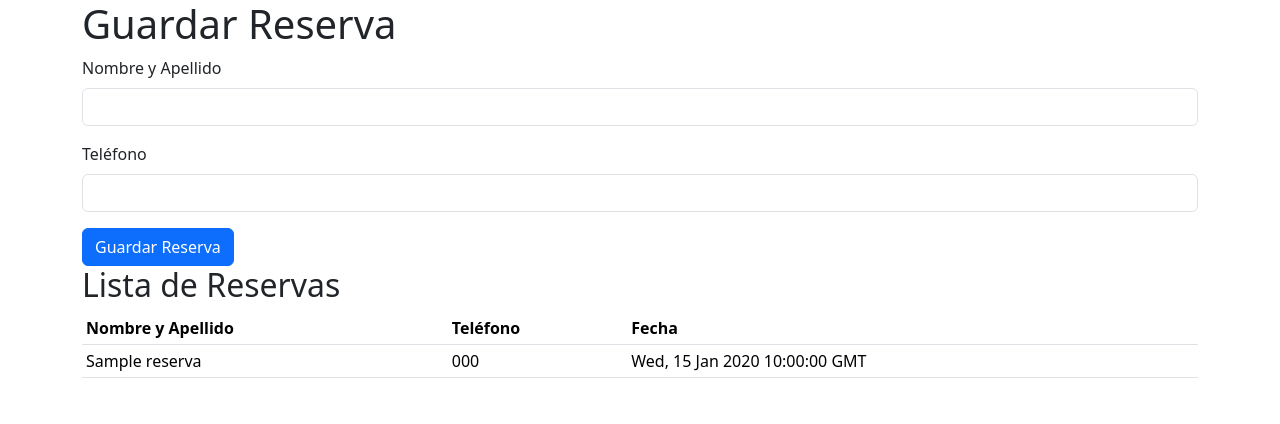
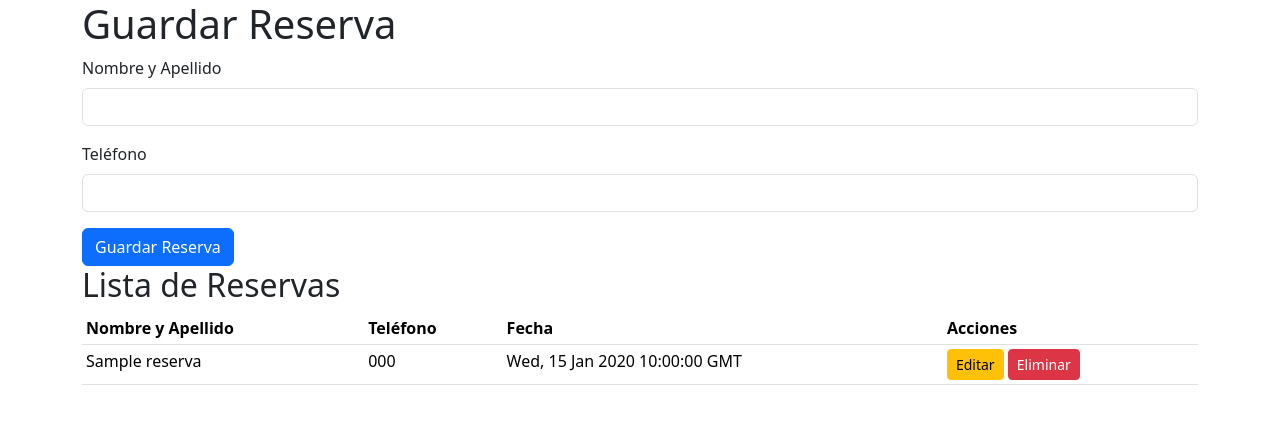
Before and after one commit to CarlosR2104/flask, a Flask app: page / in a window 1280 px wide. Shown: the top 424 px of the page. Run offline with Flask 3, Linux system fonts and the light colour scheme; tables that the repository leaves empty or names only in its code hold one stand-in row (values such as "Sample post"); some libraries are stand-ins or nearby versions.

Commit message:
Update app.html

```diff
--- a/templates/app.html
+++ b/templates/app.html
@@ -12,6 +12,7 @@
     <div class="container">
         <h1>Guardar Reserva</h1>
         <form id="formReservas">
+            <input type="hidden" id="txtIdReserva" name="txtIdReserva">
             <div class="mb-3">
                 <label for="txtNombreApellido" class="form-label">Nombre y Apellido</label>
                 <input type="text" class="form-control" id="txtNombreApellido" name="txtNombreApellido" required>
@@ -30,6 +31,7 @@
                     <th>Nombre y Apellido</th>
                     <th>Teléfono</th>
                     <th>Fecha</th>
+                    <th>Acciones</th>
                 </tr>
             </thead>
             <tbody id="tbodyReservas"></tbody>
@@ -47,6 +49,10 @@
                             <td>${reserva[1]}</td>
                             <td>${reserva[2]}</td>
                             <td>${reserva[3]}</td>
+                            <td>
+                                <button class="btn btn-warning btn-sm" onclick="editarReserva(${reserva[0]}, '${reserva[1]}', '${reserva[2]}')">Editar</button>
+                                <button class="btn btn-danger btn-sm" onclick="eliminarReserva(${reserva[0]})">Eliminar</button>
+                            </td>
                         </tr>`);
                     });
                 });
@@ -55,15 +61,38 @@
             // Al enviar el formulario
             $("#formReservas").submit(function(event) {
                 event.preventDefault();
-                $.post("/reservas/guardar", $(this).serialize(), function(respuesta) {
+                const idReserva = $("#txtIdReserva").val();
+                const url = idReserva ? "/reservas/actualizar" : "/reservas/guardar";
+                $.post(url, $(this).serialize(), function(respuesta) {
                     alert(respuesta);
                     buscarReservas(); // Actualiza la lista de reservas
-
-                    // Limpiar los campos de entrada después de agregar la reserva
-                    $("#txtNombreApellido").val('');
-                    $("#txtTelefono").val('');
+                    limpiarFormulario(); // Limpia el formulario después de guardar/actualizar
                 });
             });
+
+            // Función para editar reserva
+            window.editarReserva = function(id, nombre, telefono) {
+                $("#txtIdReserva").val(id);
+                $("#txtNombreApellido").val(nombre);
+                $("#txtTelefono").val(telefono);
+            };
+
+            // Función para eliminar reserva
+            window.eliminarReserva = function(id) {
+                if (confirm("¿Estás seguro de que quieres eliminar esta reserva?")) {
+                    $.post("/reservas/eliminar", { id_reserva: id }, function(respuesta) {
+                        alert(respuesta);
+                        buscarReservas(); // Actualiza la lista de reservas
+                    });
+                }
+            };
+
+            // Función para limpiar el formulario
+            function limpiarFormulario() {
+                $("#txtIdReserva").val('');
+                $("#txtNombreApellido").val('');
+                $("#txtTelefono").val('');
+            }
 
             // Configurar Pusher
             const pusher = new Pusher('25ef14f3e9a47c712e61', {
```
